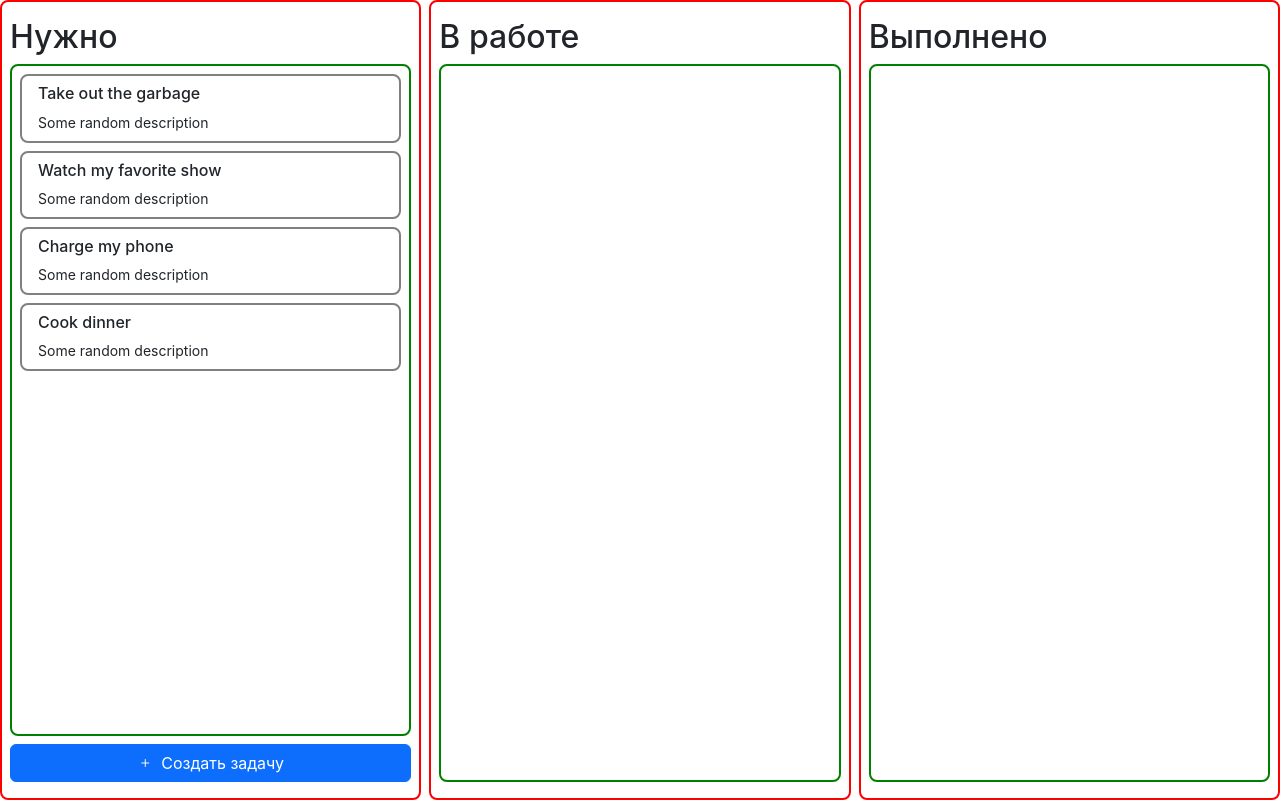
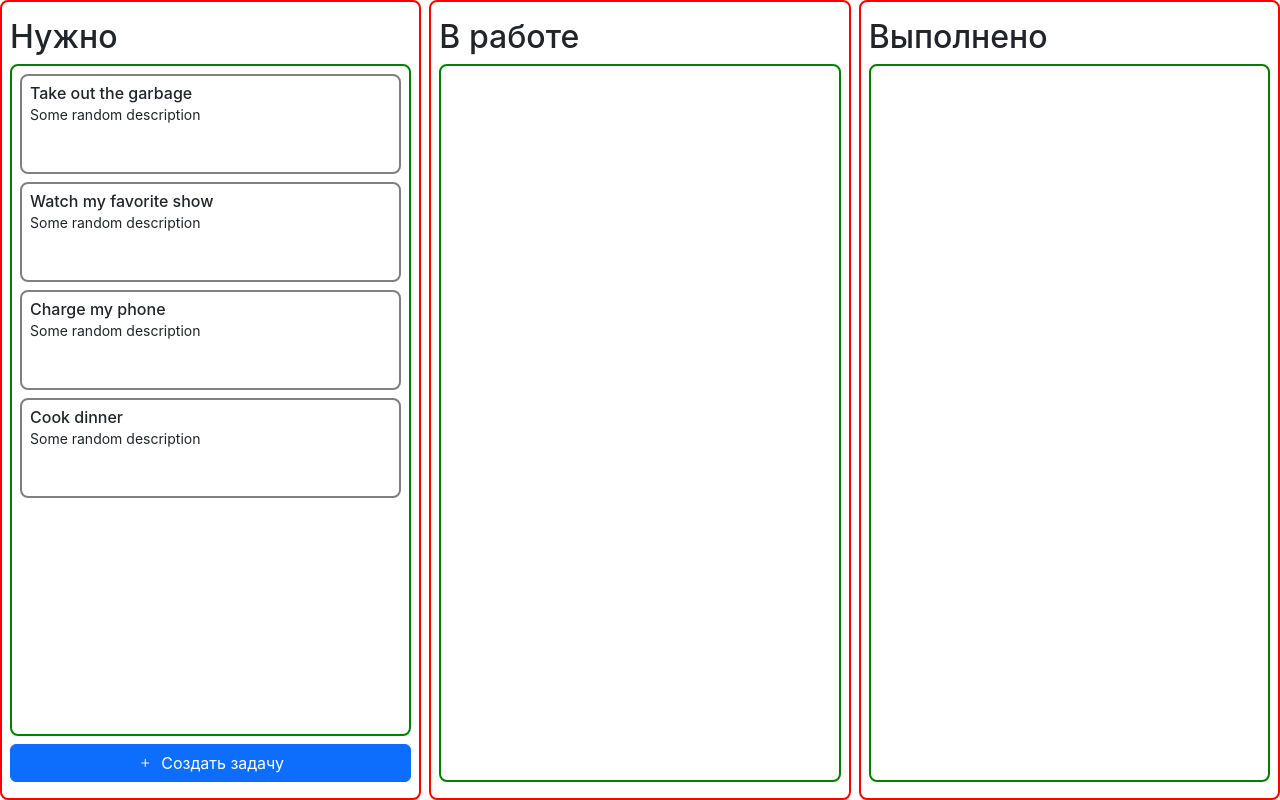
Before and after one commit to Ninelka/task-board, a React (Create React App) app: page / in a window 1280 px wide. Built offline with nearby package versions, Linux system fonts and the light colour scheme.

Commit message:
fix: TaskItem styles

```diff
--- a/src/components/TaskItem/TaskItem.module.css
+++ b/src/components/TaskItem/TaskItem.module.css
@@ -1,14 +1,37 @@
 .container {
+    position: relative;
+    min-height: 100px;
     border-radius: 8px;
     border: 2px solid grey;
-    padding: 8px 16px;
+    padding: 8px;
     background: #fff;
     margin-bottom: 8px;
 }
 
+.header {
+    display: flex;
+    justify-content: space-between;
+    padding-right: 24px;
+}
+
 .title {
     font-size: 16px;
-    margin-top: 0;
+    margin: 0;
+    white-space: nowrap;
+    overflow: hidden;
+    text-overflow: ellipsis;
+}
+
+.editBtn {
+    position: absolute;
+    top: 4px;
+    right: 0;
+}
+
+.removeBtn {
+    position: absolute;
+    bottom: 0;
+    right: 0;
 }
 
 .description {
```
